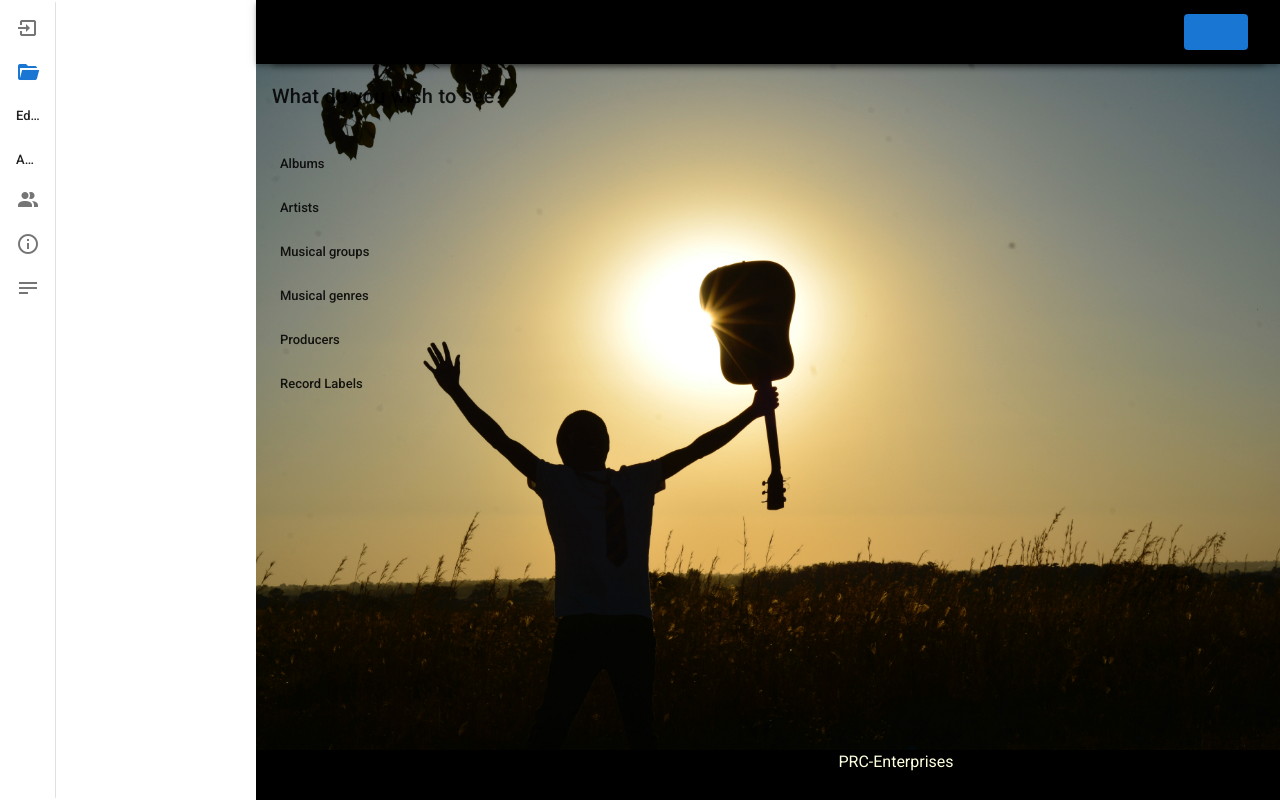
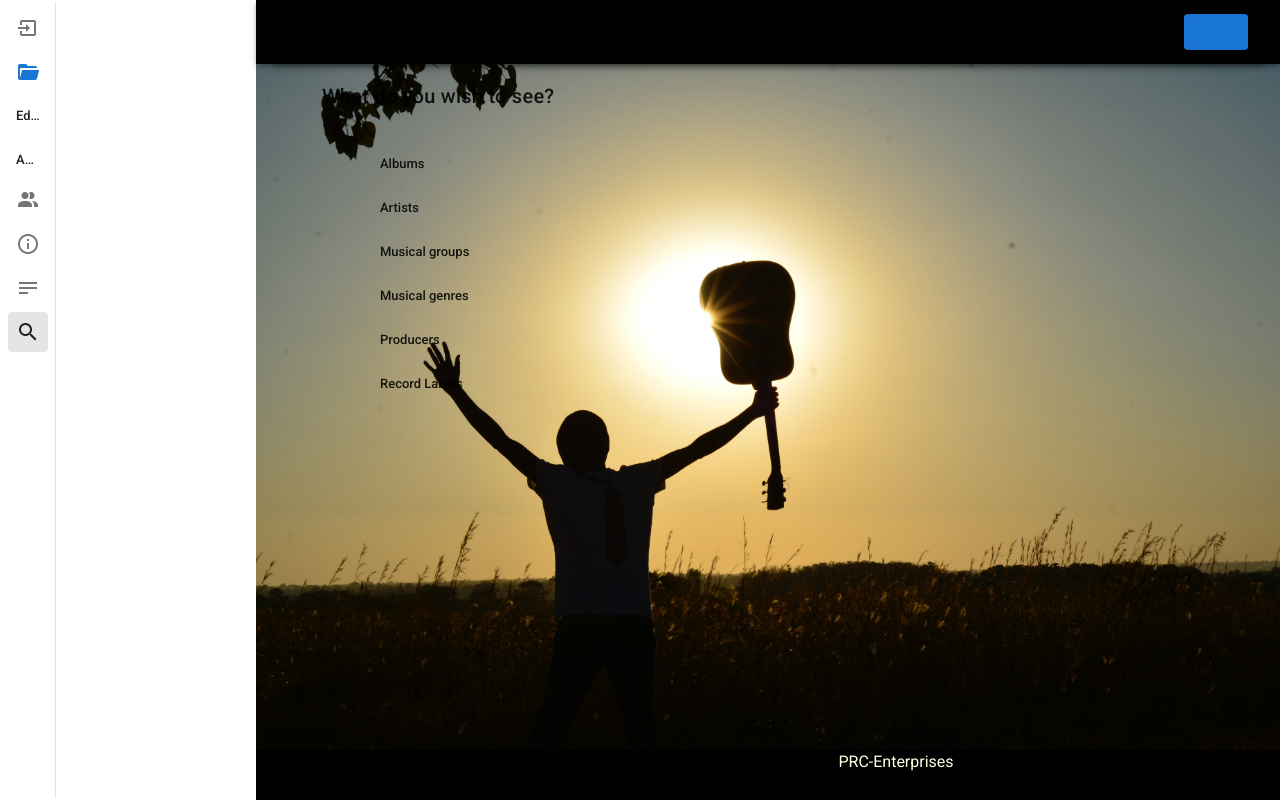
Before and after one commit to josezitopedrito/PRC-Projeto, a Vue app in the folder projeto/interface/: page / in a window 1280 px wide. Built offline with nearby package versions, Linux system fonts and the light colour scheme.

Commit message:
Very small fixes

```diff
--- a/projeto/interface/src/components/Home.vue
+++ b/projeto/interface/src/components/Home.vue
@@ -83,9 +83,11 @@
     min-height: 94%;
     background-size:cover;
     background-position:50% 50%;
+
   }
   .table {
    background-color: transparent!important;
    opacity: 1;
+   margin-left: 50px;
  }
 </style>
--- a/projeto/interface/src/components/navDraw.vue
+++ b/projeto/interface/src/components/navDraw.vue
@@ -47,6 +47,12 @@
               </v-list-item-icon>
               <v-list-item-title>Créditos</v-list-item-title>
             </v-list-item>
+            <v-list-item link to="/">
+              <v-list-item-icon>
+                <v-icon>mdi-magnify</v-icon>
+              </v-list-item-icon>
+              <v-list-item-title>Voltar à página de consulta</v-list-item-title>
+            </v-list-item>
           </v-list>
         </v-navigation-drawer>
     </v-card>
```
